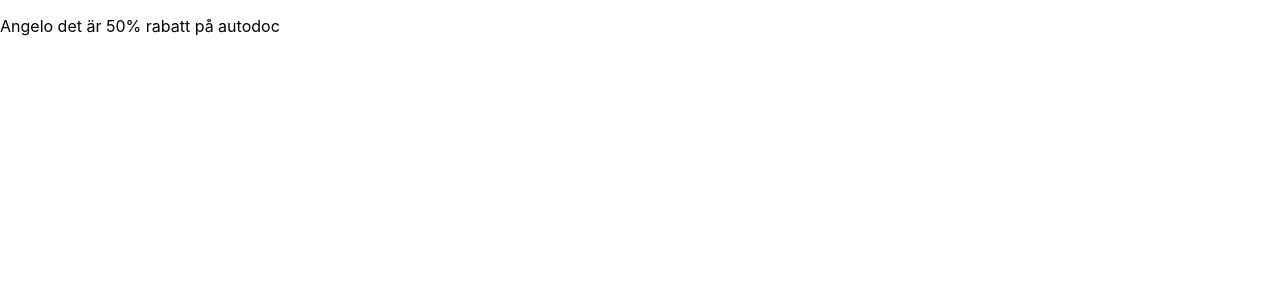
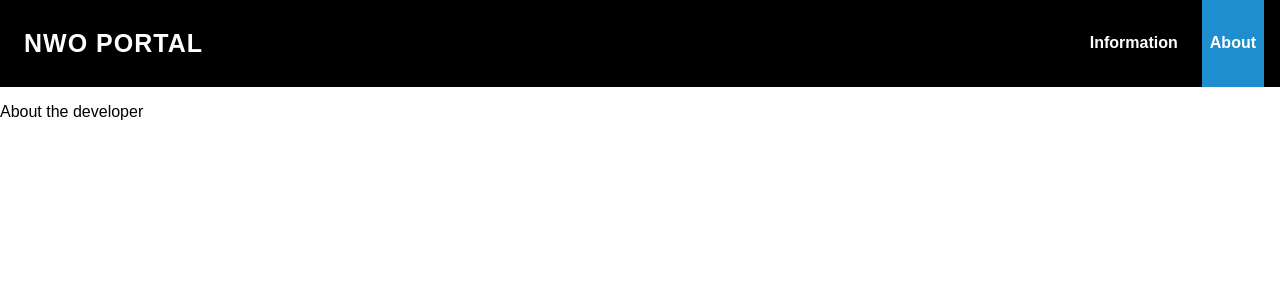
Before and after one commit to Lagos77/NWO-Portal, a React (Create React App) app: page /about in a window 1280 px wide. Shown: the top 300 px of the page. Built offline with nearby package versions, Linux system fonts and the light colour scheme.

Commit message:
navbar fixed

```diff
--- a/package.json
+++ b/package.json
@@ -1,14 +1,17 @@
 {
-  "homepage": "https://Lagos77.github.com/NWO-Portal",
   "name": "nwo-project",
   "version": "0.1.0",
   "private": true,
+  "homepage": "https://Lagos77.github.com/NWO-Portal",
+  "proxy": "http://localhost:3000",
   "dependencies": {
     "@testing-library/jest-dom": "^5.16.4",
     "@testing-library/react": "^13.3.0",
     "@testing-library/user-event": "^13.5.0",
+    "kill-port": "^2.0.1",
     "react": "^18.2.0",
     "react-dom": "^18.2.0",
+    "react-router-dom": "^6.3.0",
     "react-scripts": "^5.0.1",
     "web-vitals": "^2.1.4"
   },
--- a/src/App.js
+++ b/src/App.js
@@ -1,14 +1,24 @@
+import React from "react";
+import "./style.css";
+import { Route, Routes } from 'react-router-dom';
+import Home from "./Routes/Home/Home";
+import Information from "./Routes/Information/Information"
+import About from "./Routes/About/About";
+import Navbar from "./Components/Navbar";
 
 function App() {
-
-
   return (
-    <div className="App">
-      <header className="App-header">
-        <p>Angelo det är 50% rabatt på autodoc</p>
-      </header>
-    </div>
-  );
+    <>
+      <Navbar />
+      <div className="container">
+        <Routes>
+          <Route path="/" element={<Home />} />
+          <Route path="/information" element={<Information />} />
+          <Route path="/about" element={<About />} />
+        </Routes>
+      </div>
+    </>
+  )
 }
 
 export default App;
--- /dev/null
+++ b/src/Components/Navbar.css
@@ -0,0 +1,53 @@
+* {
+    box-sizing: border-box;
+    font-family: 'Fira sans', sans-serif;
+}
+
+body {
+    margin: 0;
+}
+
+.nav {
+  background-color: black;
+  color: white;
+  display: flex;
+  justify-content: space-between;
+  align-items: stretch;
+  gap: 2rem;
+  padding: 0 1rem;
+}
+
+.site-title h1 {
+    color: white;
+    font-size: 25px;
+    font-weight: 900;
+    letter-spacing: 1px;
+    text-transform: uppercase;
+}
+
+.nav ul {
+    padding: 0;
+    margin: 0;
+    list-style: none;
+    display: flex;
+    gap: 1rem;
+}
+
+.nav a {
+    color: white;
+    font-weight: 600;
+    text-decoration: none;
+    height: 100%;
+    border-radius: 99px;
+    display: flex;
+    align-items: center;
+    padding: 0.5rem;
+}
+
+.nav li.active {
+    background-color: rgb(31, 142, 206);
+}
+
+.nav li:hover {
+    background-color: rgb(60, 60, 60);
+}
--- /dev/null
+++ b/src/Components/Navbar.js
@@ -0,0 +1,27 @@
+
+import "./Navbar.css"
+import { Link, useMatch, useResolvedPath } from "react-router-dom"
+
+export default function Navbar() {
+    return <nav className="nav">
+        <Link to="/" className="site-title">
+            <h1>NWO Portal</h1>
+        </Link>
+        <ul>
+            <CustomLink to="/information">Information</CustomLink>
+            <CustomLink to="/about">About</CustomLink>
+        </ul>
+    </nav>
+}
+
+function CustomLink({ to, children, ...props }) {
+    const resolvedPath = useResolvedPath(to)
+    const isActive = useMatch({ path: resolvedPath.pathname })
+    return (
+        <li className={isActive ? "active" : ""}>
+            <Link to={to} {...props}>
+                {children}
+            </Link>
+        </li>
+    )
+}
--- /dev/null
+++ b/src/Routes/About/About.jsx
@@ -0,0 +1,15 @@
+import React from "react";
+import "./About.css";
+
+
+const About = () =>{
+
+    return(
+        <div>
+            <p>About the developer</p>
+        </div>
+    )
+
+}
+
+export default About;
--- /dev/null
+++ b/src/Routes/Home/Home.jsx
@@ -0,0 +1,13 @@
+import React from "react";
+import "./Home.css"
+
+const Home = () => {
+
+    return(
+        <div>
+            <p>Welcome</p>
+        </div>
+    )
+}
+
+export default Home;
--- /dev/null
+++ b/src/Routes/Information/Information.jsx
@@ -0,0 +1,13 @@
+import React from "react";
+import "./Information.css"
+
+const Information = () => {
+
+    return (
+        <div>
+            <p>This site will contain information</p>
+        </div>
+    )
+}
+
+export default Information;
--- a/src/index.js
+++ b/src/index.js
@@ -2,12 +2,16 @@ import React from 'react';
 import ReactDOM from 'react-dom/client';
 import './index.css';
 import App from './App';
+import { BrowserRouter } from "react-router-dom"
 import reportWebVitals from './reportWebVitals';
 
 const root = ReactDOM.createRoot(document.getElementById('root'));
 root.render(
+
   <React.StrictMode>
-    <App />
+    <BrowserRouter>
+      <App />
+    </BrowserRouter>
   </React.StrictMode>
 );
 
```
Also changed, not shown: src/Routes/About/About.css (added), src/Routes/Home/Home.css (added), src/Routes/Information/Information.css (added), src/style.css (added), 1 other file (tests, documents, lock files or other folders).
